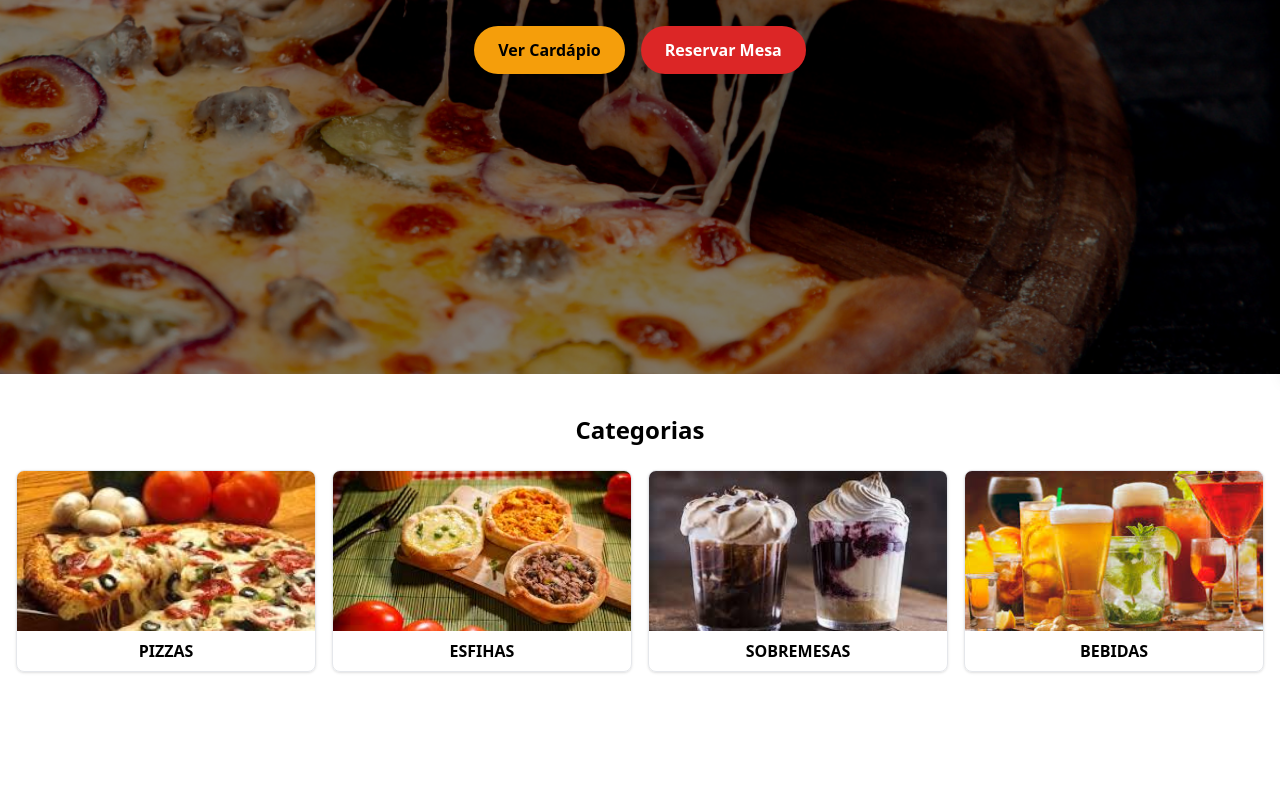
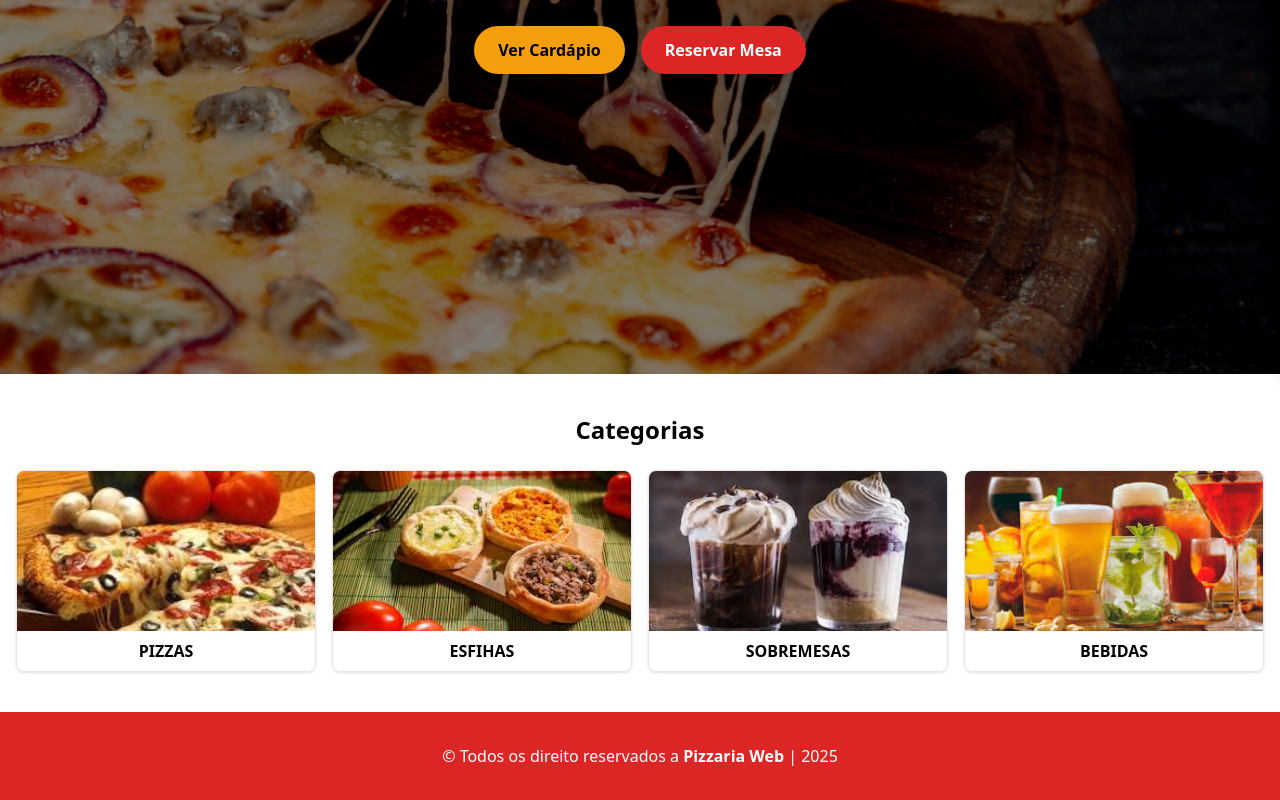
Before and after one commit to profhdeivisson/pizzaria-web, a Next.js app: page / in a window 1280 px wide. Shown: the part 426-1226 px from the top of the page. Before the commit the page ends 1138 px from the top, so only its background shows below. Built offline with nearby package versions, Linux system fonts and the light colour scheme.

Commit message:
Feat: Implementar seção do rodapé na página

```diff
--- /dev/null
+++ b/src/app/components/Footer/index.tsx
@@ -0,0 +1,11 @@
+const Footer = () => {
+  return (
+    <>
+      <footer className="text-center bg-red-600 text-white w-full p-8">
+        © Todos os direito reservados a <strong>Pizzaria Web</strong> | 2025
+      </footer>
+    </>
+  );
+};
+
+export default Footer;
--- a/src/app/page.tsx
+++ b/src/app/page.tsx
@@ -1,9 +1,11 @@
-import HomeContent from "./HomePage/Home";
+import Footer from './components/Footer';
+import HomeContent from './HomePage/Home';
 
 export default function Home() {
   return (
     <div>
-      <HomeContent/>
+      <HomeContent />
+      <Footer />
     </div>
   );
 }
```
Also changed, not shown: src/app/layout.tsx (+11 -11 lines).
